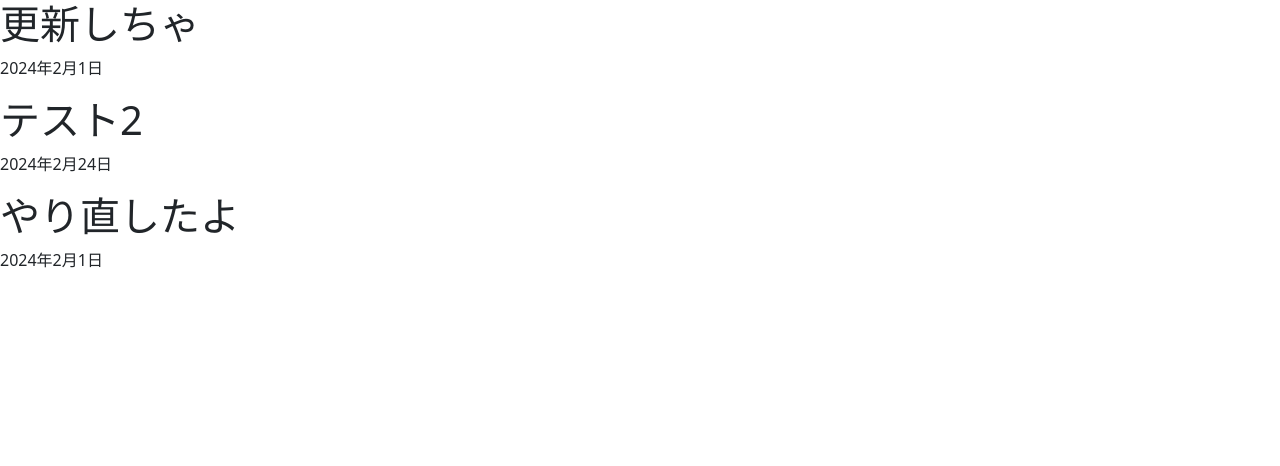
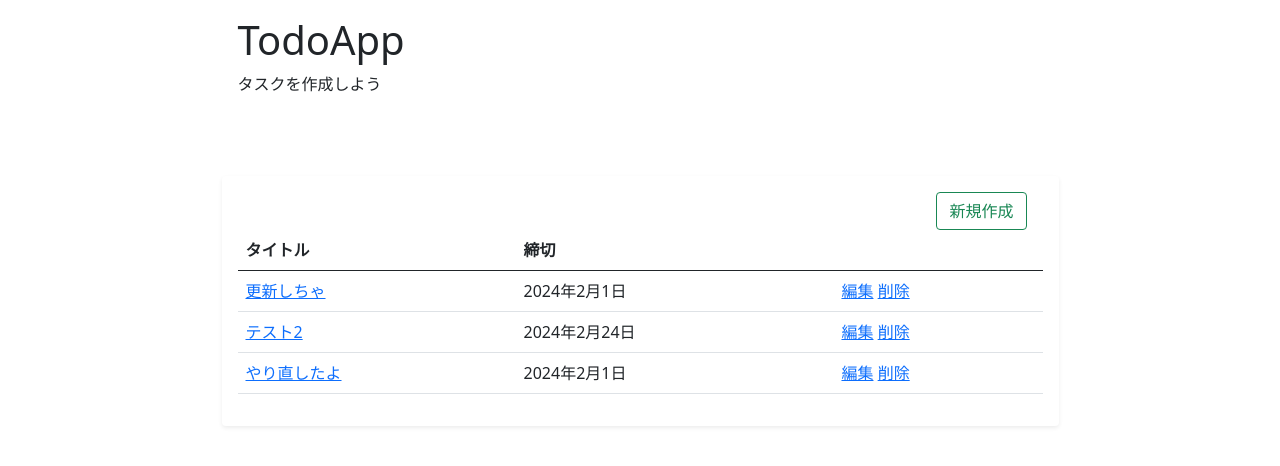
Before and after one commit to tokushigeshuya/todo-django, a Django app: page / in a window 1280 px wide. Shown: the top 466 px of the page. Run offline with Django 4.2, Linux system fonts and the light colour scheme; data comes from the database, SQL or seed files in the repository.

Commit message:
[add]各機能へのアクセスパス構築

```diff
--- a/todo/templates/todo/base.html
+++ b/todo/templates/todo/base.html
@@ -8,9 +8,16 @@
     <title>TodoApp</title>
   </head>
   <body>
-   {% block content %}
-
-   {% endblock content %}
+    <div class = "container">
+      <div class="w-75 mx-auto">
+        <!-- ヘッダー -->
+        {% block header %}
+        {% endblock header %}
+        <!-- 本文 -->
+        {% block content %}
+        {% endblock content %}
+  </div>
+  </div>
 
 
     <script src="https://cdn.jsdelivr.net/npm/bootstrap@5.0.2/dist/js/bootstrap.bundle.min.js" integrity="sha384-MrcW6ZMFYlzcLA8Nl+NtUVF0sA7MsXsP1UyJoMp4YLEuNSfAP+JcXn/tWtIaxVXM" crossorigin="anonymous"></script>
--- a/todo/templates/todo/task_list.html
+++ b/todo/templates/todo/task_list.html
@@ -1,11 +1,41 @@
 {% extends 'todo/base.html' %}
 
+
+{% block header %}
+<div class="p-3 mb-5">
+  <h1>TodoApp</h1>
+  <p>タスクを作成しよう</p>
+</div>
+{% endblock header %}
+
 {% block content %}
-
-  {% for task in object_list %}
-  <h1>{{ task.title }}</h1>
-  <p>{{ task.deadline }}</p>
-  {% endfor %}
-
+<div class="shadow-sm p-3 mb-5 bg-body rounded">
+  <div class="float-end">
+    <a href="{% url 'task-new' %}" class="btn btn-outline-success me-3">新規作成</a>
+  </div>
+  <table class="table">
+    <thead>
+      <tr>
+        <th scope="col">タイトル</th>
+        <th scope="col">締切</th>
+        <th scope="col"></th>
+      </tr>
+    </thead>
+    <tbody>
+      {% for task in object_list %}
+      <tr>
+        <td>
+          <a href="{% url 'task-deatail' task.pk %}"> {{ task.title }} </a>
+        </td>
+        <td>{{ task.deadline }}</td>
+        <td>
+          <a href="{% url 'task-edit' task.pk %}">編集</a>
+          <a href="{% url 'task-delete' task.pk %}">削除</a>
+        </td>
+      </tr>
+      {% endfor %}
+    </tbody>
+  </table>
+</div>
 
 {% endblock content %}
```
